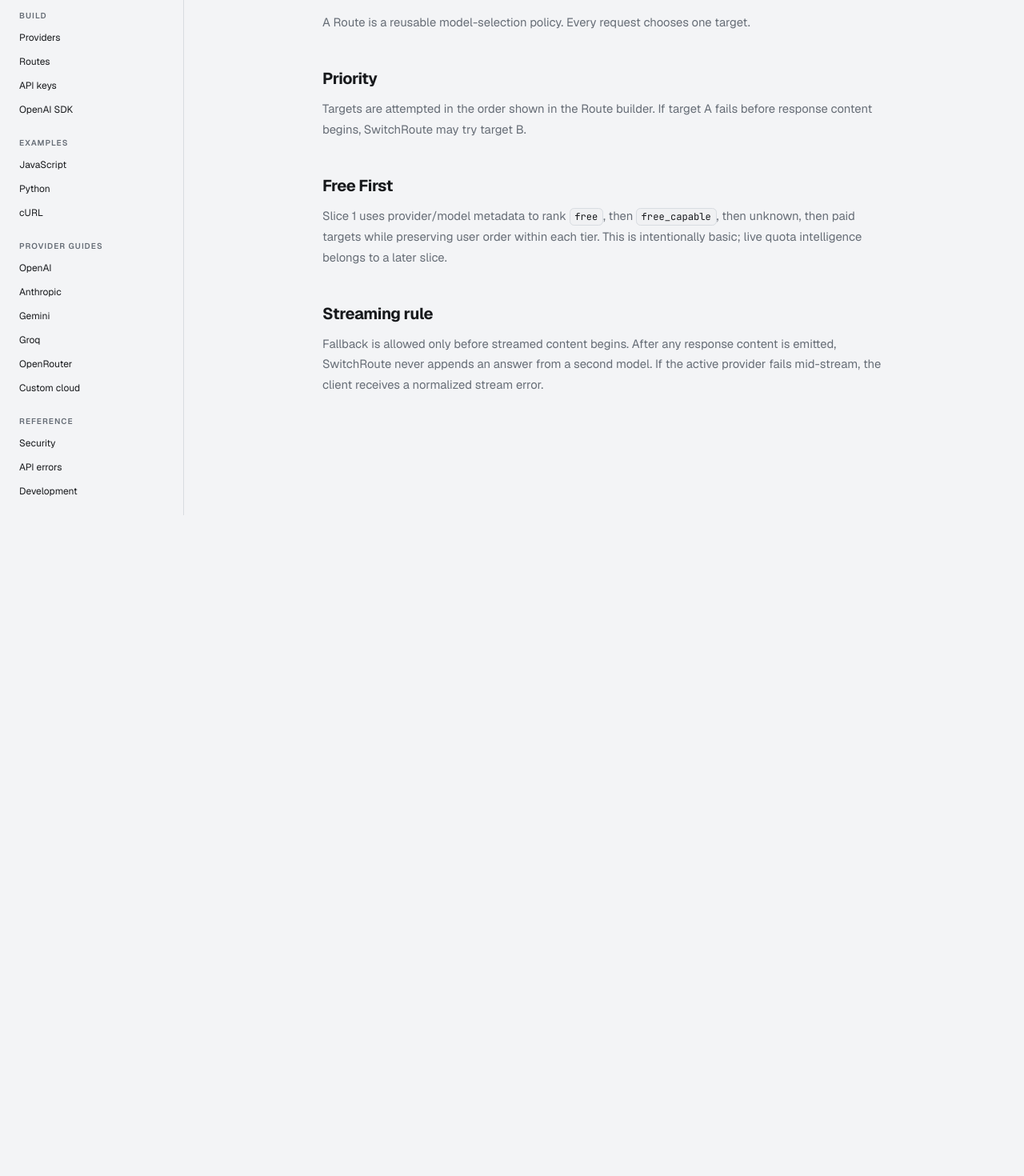
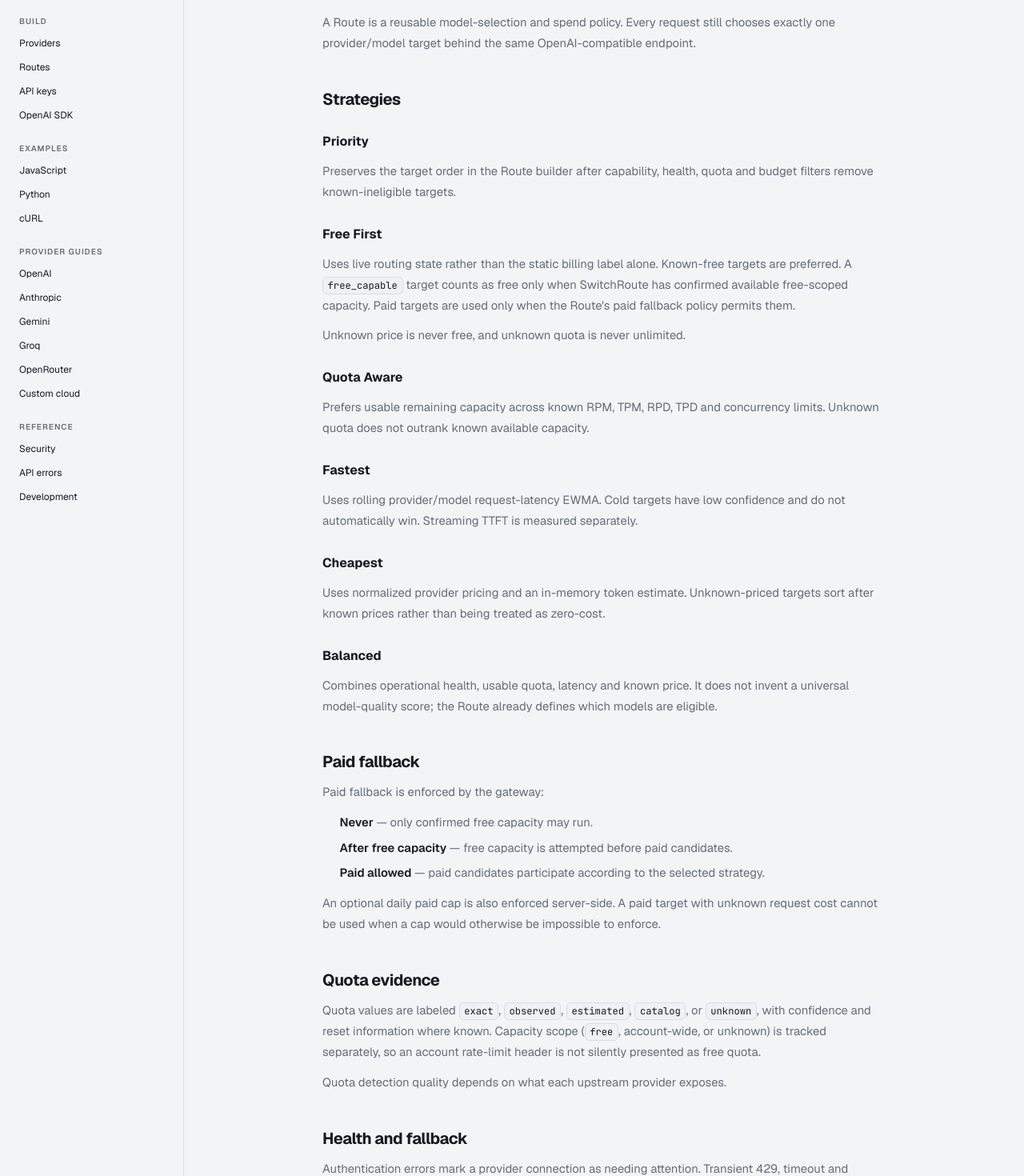
Before and after one commit to amaansyed27/SwitchRoute, a Next.js app in the folder apps/web/: page /docs/routes in a window 1280 px wide. Shown: the part 160-1630 px from the top of the page at 80% size. Before the commit the page ends 804 px from the top, so only its background shows below. Built offline with nearby package versions, Linux system fonts and the light colour scheme.

Commit message:
Document Slice 2 Route strategies

```diff
--- a/apps/web/src/app/docs/routes/page.mdx
+++ b/apps/web/src/app/docs/routes/page.mdx
@@ -1,15 +1,59 @@
 # Routes
 
-A Route is a reusable model-selection policy. Every request chooses one target.
+A Route is a reusable model-selection and spend policy. Every request still chooses exactly one provider/model target behind the same OpenAI-compatible endpoint.
 
-## Priority
+## Strategies
 
-Targets are attempted in the order shown in the Route builder. If target A fails before response content begins, SwitchRoute may try target B.
+### Priority
 
-## Free First
+Preserves the target order in the Route builder after capability, health, quota and budget filters remove known-ineligible targets.
 
-Slice 1 uses provider/model metadata to rank `free`, then `free_capable`, then unknown, then paid targets while preserving user order within each tier. This is intentionally basic; live quota intelligence belongs to a later slice.
+### Free First
+
+Uses live routing state rather than the static billing label alone. Known-free targets are preferred. A `free_capable` target counts as free only when SwitchRoute has confirmed available free-scoped capacity. Paid targets are used only when the Route's paid fallback policy permits them.
+
+Unknown price is never free, and unknown quota is never unlimited.
+
+### Quota Aware
+
+Prefers usable remaining capacity across known RPM, TPM, RPD, TPD and concurrency limits. Unknown quota does not outrank known available capacity.
+
+### Fastest
+
+Uses rolling provider/model request-latency EWMA. Cold targets have low confidence and do not automatically win. Streaming TTFT is measured separately.
+
+### Cheapest
+
+Uses normalized provider pricing and an in-memory token estimate. Unknown-priced targets sort after known prices rather than being treated as zero-cost.
+
+### Balanced
+
+Combines operational health, usable quota, latency and known price. It does not invent a universal model-quality score; the Route already defines which models are eligible.
+
+## Paid fallback
+
+Paid fallback is enforced by the gateway:
+
+- **Never** — only confirmed free capacity may run.
+- **After free capacity** — free capacity is attempted before paid candidates.
+- **Paid allowed** — paid candidates participate according to the selected strategy.
+
+An optional daily paid cap is also enforced server-side. A paid target with unknown request cost cannot be used when a cap would otherwise be impossible to enforce.
+
+## Quota evidence
+
+Quota values are labeled `exact`, `observed`, `estimated`, `catalog`, or `unknown`, with confidence and reset information where known. Capacity scope (`free`, account-wide, or unknown) is tracked separately, so an account rate-limit header is not silently presented as free quota.
+
+Quota detection quality depends on what each upstream provider exposes.
+
+## Health and fallback
+
+Authentication errors mark a provider connection as needing attention. Transient 429, timeout and 5xx/unavailable failures influence a provider/model circuit breaker. Repeated transient failures open the circuit, cooldown moves it to half-open, and one successful probe closes it.
 
 ## Streaming rule
 
-Fallback is allowed only before streamed content begins. After any response content is emitted, SwitchRoute never appends an answer from a second model. If the active provider fails mid-stream, the client receives a normalized stream error.
+Fallback is allowed only before response content begins. After any content/tool/reasoning output is emitted, SwitchRoute never appends an answer from a second model. If the active provider fails mid-stream, the client receives a normalized stream error and the same provider's reservation is reconciled.
+
+## Activity explanations
+
+Activity stores bounded routing metadata such as strategy, selected provider/model, paid/free decision, safe exclusion reasons, fallback path, quota confidence, cost estimate, latency and circuit state. Prompt, response, tool, system-prompt and upload contents are intentionally unavailable.
```
